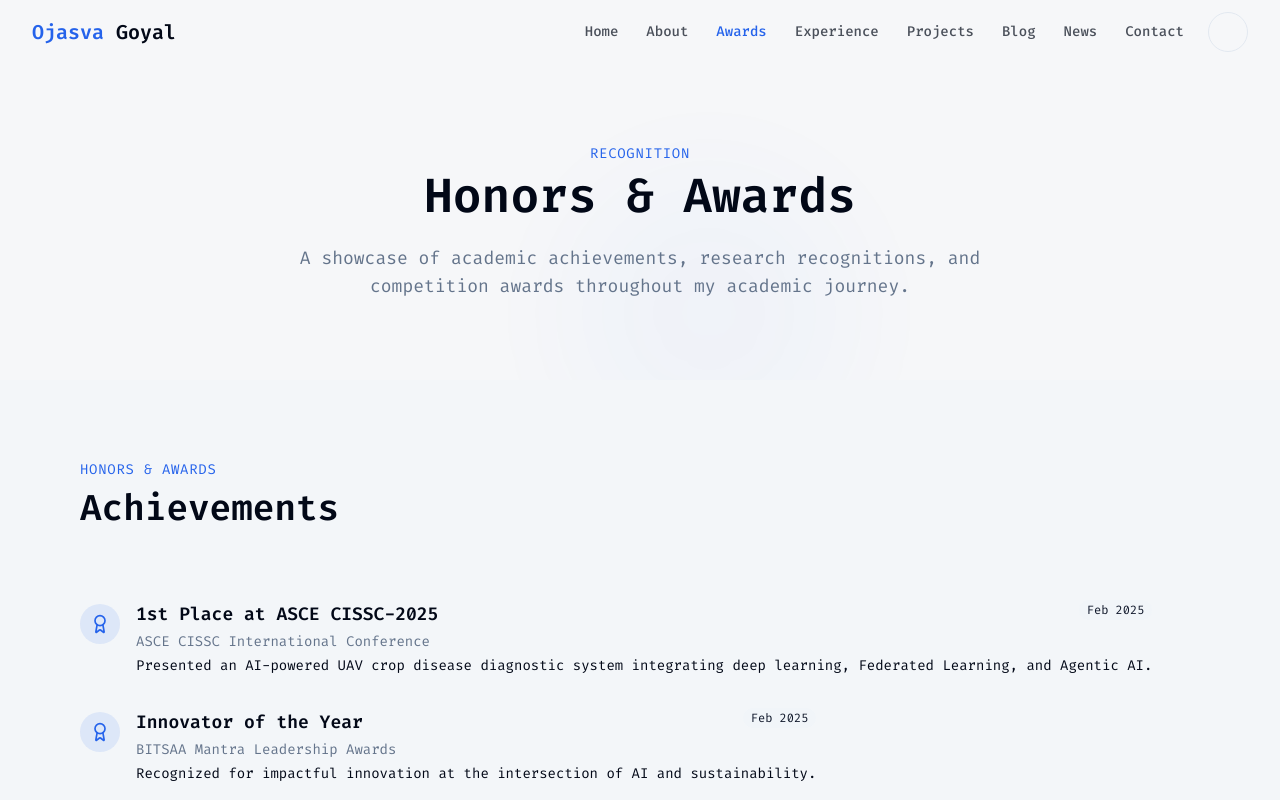
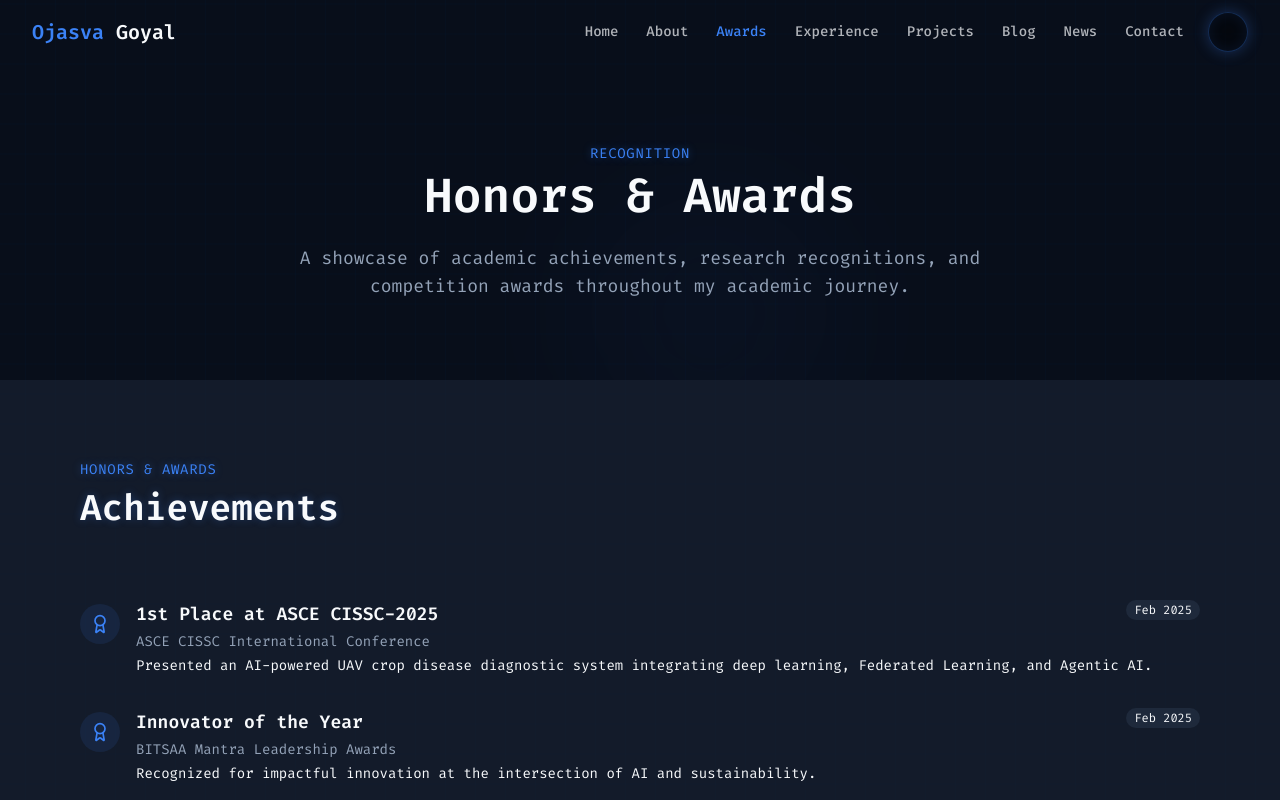
Before and after one commit to Ojasva-Goyal/ojasva-goyal.github.io, a React (Vite) app: page /awards in a window 1280 px wide. Shown: the top 800 px of the page. Built offline with nearby package versions, Linux system fonts and the light colour scheme.

Commit message:
Fix: Dark theme and UI issues
- Set dark theme as default.
- Fixed visibility issues with button labels in dark mode.
- Aligned dates in the awards page.

```diff
--- a/src/App.tsx
+++ b/src/App.tsx
@@ -19,10 +19,16 @@ import PageTransition from "./components/PageTransition";
 const queryClient = new QueryClient();
 
 const App = () => {
-  // Check for saved theme
+  // Set dark theme as default
   useEffect(() => {
-    const savedTheme = localStorage.getItem("theme") || "light";
+    const savedTheme = localStorage.getItem("theme") || "dark";
     document.documentElement.classList.toggle("dark", savedTheme === "dark");
+
+    // If no theme is saved, set dark theme as default
+    if (!localStorage.getItem("theme")) {
+      localStorage.setItem("theme", "dark");
+      document.documentElement.classList.add("dark");
+    }
   }, []);
 
   return (
--- a/src/components/BlogPost.tsx
+++ b/src/components/BlogPost.tsx
@@ -52,7 +52,7 @@ const BlogPost = ({
         />
       </div>
 
-      <div className="p-6 backdrop-blur-sm bg-black/30 dark:bg-black/30 light:bg-white/80">
+      <div className="p-6 backdrop-blur-sm dark:bg-black/30 light:bg-white/80">
         <div className="flex flex-wrap gap-2 mb-3">
           {tags.map((tag) => (
             <span key={tag} className="tag">{tag}</span>
--- a/src/components/HonorCard.tsx
+++ b/src/components/HonorCard.tsx
@@ -31,10 +31,10 @@ const HonorCard = ({
         </div>
       </div>
 
-      <div>
-        <div className="flex flex-wrap justify-between items-start gap-2 mb-1">
+      <div className="flex-grow">
+        <div className="flex items-start justify-between mb-1">
           <h3 className="text-lg font-bold">{title}</h3>
-          <span className="px-2 py-0.5 bg-secondary text-secondary-foreground rounded-full text-xs">
+          <span className="px-2 py-0.5 bg-secondary text-secondary-foreground rounded-full text-xs whitespace-nowrap ml-2">
             {date}
           </span>
         </div>
--- a/src/components/ProjectCard.tsx
+++ b/src/components/ProjectCard.tsx
@@ -65,7 +65,7 @@ const ProjectCard = ({
         <div className="flex flex-wrap gap-3">
           {githubUrl && (
             <Button size="sm" variant="outline" asChild className="cyber-button">
-              <a href={githubUrl} target="_blank" rel="noopener noreferrer" className="flex items-center gap-1">
+              <a href={githubUrl} target="_blank" rel="noopener noreferrer" className="flex items-center gap-1 text-foreground">
                 <Github className="h-4 w-4" />
                 <span>Code</span>
               </a>
@@ -74,7 +74,7 @@ const ProjectCard = ({
 
           {publicationUrl && (
             <Button size="sm" variant="secondary" asChild className="cyber-button">
-              <a href={publicationUrl} target="_blank" rel="noopener noreferrer" className="flex items-center gap-1">
+              <a href={publicationUrl} target="_blank" rel="noopener noreferrer" className="flex items-center gap-1 text-foreground">
                 <BookOpen className="h-4 w-4" />
                 <span>Publication</span>
               </a>
@@ -83,7 +83,7 @@ const ProjectCard = ({
 
           {liveUrl && (
             <Button size="sm" variant="default" asChild className="cyber-button">
-              <a href={liveUrl} target="_blank" rel="noopener noreferrer" className="flex items-center gap-1">
+              <a href={liveUrl} target="_blank" rel="noopener noreferrer" className="flex items-center gap-1 text-foreground">
                 <ExternalLink className="h-4 w-4" />
                 <span>Live Demo</span>
               </a>
--- a/src/components/ThemeToggle.tsx
+++ b/src/components/ThemeToggle.tsx
@@ -7,11 +7,17 @@ const ThemeToggle = () => {
   const [theme, setTheme] = useState('dark');
 
   useEffect(() => {
-    const savedTheme = localStorage.getItem('theme');
-    const initialTheme = savedTheme || 'dark';
+    // Always set dark theme as default regardless of device preference
+    const savedTheme = localStorage.getItem('theme') || 'dark';
 
-    setTheme(initialTheme);
-    document.documentElement.classList.toggle('dark', initialTheme === 'dark');
+    setTheme(savedTheme);
+    document.documentElement.classList.toggle('dark', savedTheme === 'dark');
+
+    // Explicitly set dark theme if no theme is saved
+    if (!localStorage.getItem('theme')) {
+      localStorage.setItem('theme', 'dark');
+      document.documentElement.classList.add('dark');
+    }
   }, []);
 
   const toggleTheme = () => {
--- a/src/index.css
+++ b/src/index.css
@@ -251,16 +251,16 @@
   }
 
   .cyber-button {
-    @apply border rounded px-4 py-2 text-primary font-mono transition-all duration-300;
+    @apply border rounded px-4 py-2 font-mono transition-all duration-300;
   }
 
   .light .cyber-button {
-    @apply bg-gray-50/80 border-primary/30;
+    @apply bg-gray-50/80 border-primary/30 text-primary;
     box-shadow: 0 0 10px rgba(59, 130, 246, 0.1);
   }
 
   .dark .cyber-button {
-    @apply bg-black/60 border-primary/40;
+    @apply bg-black/60 border-primary/40 text-foreground;
     box-shadow: 0 0 10px rgba(59, 130, 246, 0.2);
   }
 
```
